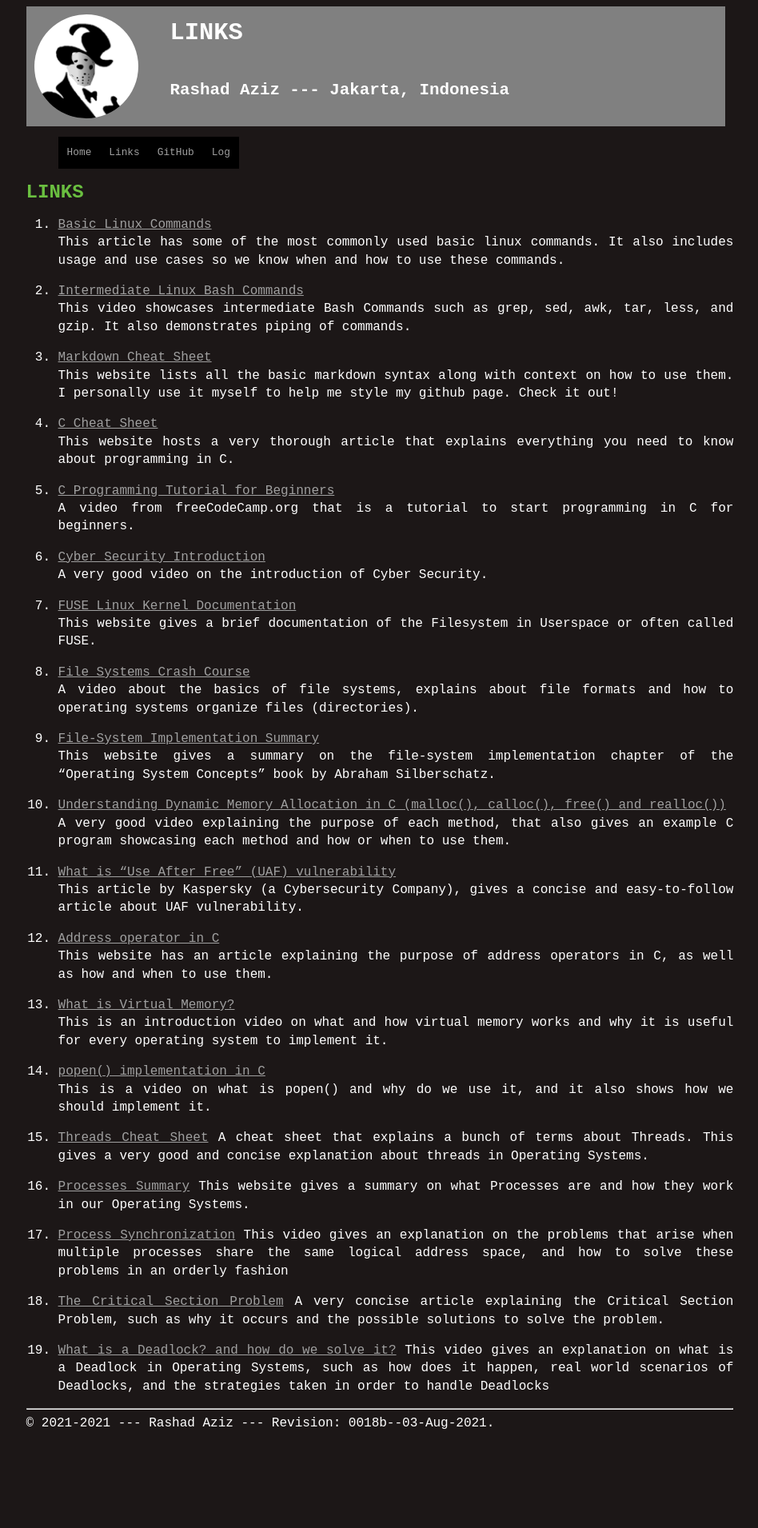
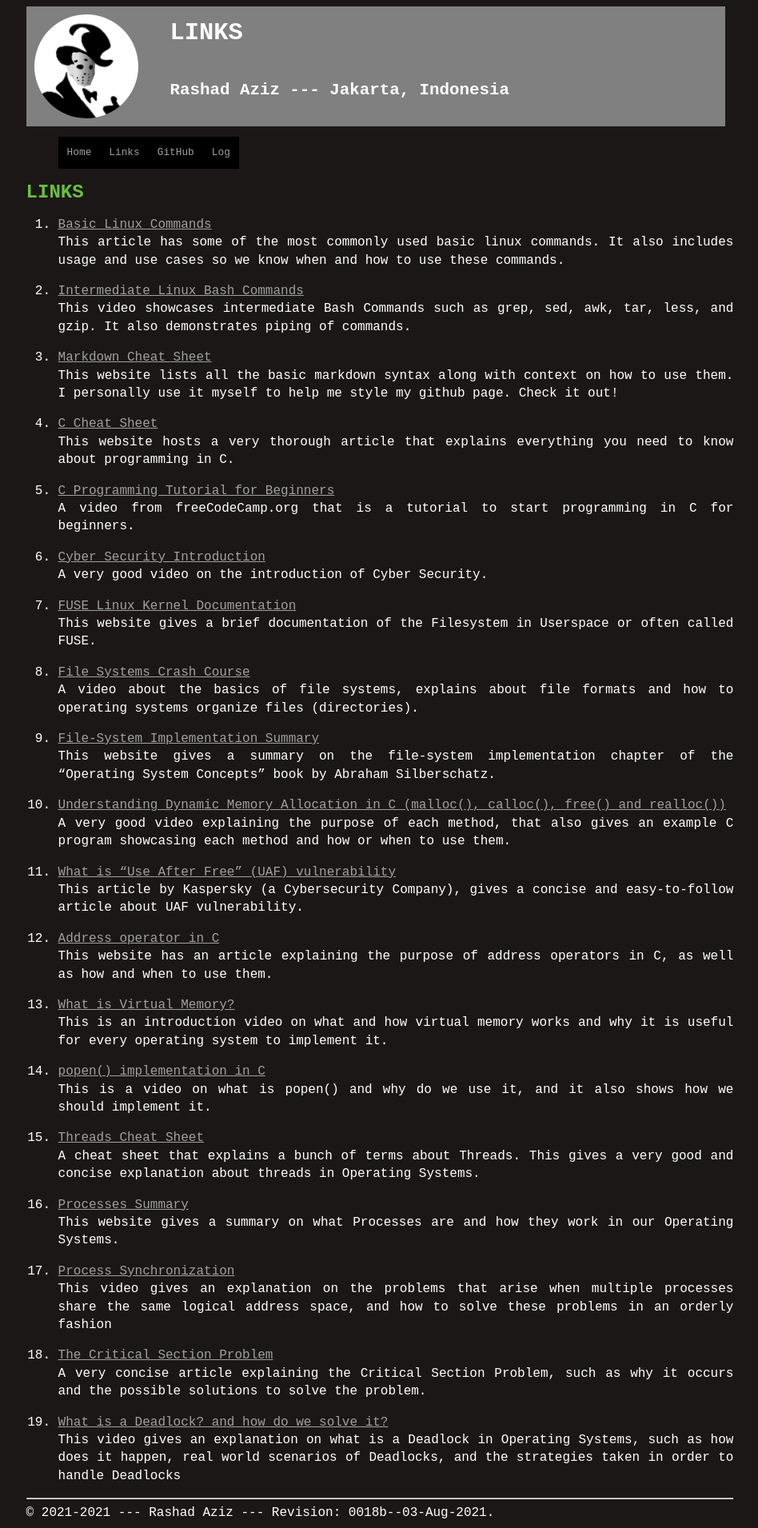
Before and after one commit to rashadaziz/os212, a Jekyll site: the page built from links.md, in a window 1280 px wide. Shown: the whole page at 80% size, without its empty margins (165-1113 px from the left). Built offline with Jekyll 4.4.1, drawn with Linux system fonts in a browser that asks for light colours; our own code applies the rules of GitHub Pages for plain Markdown files; before the commit the page ends 1798 px from its top, so only the background shows below that.

```diff
--- a/links.md
+++ b/links.md
@@ -49,17 +49,17 @@ This is an introduction video on what and how virtual memory works and why it is
 14. [popen() implementation in C](https://www.youtube.com/watch?v=tEQHRaPAL-o)<br>
 This is a video on what is popen() and why do we use it, and it also shows how we should implement it.
 
-15. [Threads Cheat Sheet](https://github.com/okeeffed/cheat-sheets/blob/master/COMP3520-OS/3-Threads.md)
+15. [Threads Cheat Sheet](https://github.com/okeeffed/cheat-sheets/blob/master/COMP3520-OS/3-Threads.md)<br>
 A cheat sheet that explains a bunch of terms about Threads. This gives a very good and concise explanation about threads in Operating Systems.
 
-16. [Processes Summary](https://www.cs.uic.edu/~jbell/CourseNotes/OperatingSystems/3_Processes.html)
+16. [Processes Summary](https://www.cs.uic.edu/~jbell/CourseNotes/OperatingSystems/3_Processes.html)<br>
 This website gives a summary on what Processes are and how they work in our Operating Systems.
 
-17. [Process Synchronization](https://www.youtube.com/watch?v=ph2awKa8r5Y)
+17. [Process Synchronization](https://www.youtube.com/watch?v=ph2awKa8r5Y)<br>
 This video gives an explanation on the problems that arise when multiple processes share the same logical address space, and how to solve these problems in an orderly fashion
 
-18. [The Critical Section Problem](https://www.tutorialspoint.com/critical-section-problem)
+18. [The Critical Section Problem](https://www.tutorialspoint.com/critical-section-problem)<br>
 A very concise article explaining the Critical Section Problem, such as why it occurs and the possible solutions to solve the problem.
 
-19. [What is a Deadlock? and how do we solve it?](https://www.youtube.com/watch?v=UVo9mGARkhQ)
+19. [What is a Deadlock? and how do we solve it?](https://www.youtube.com/watch?v=UVo9mGARkhQ)<br>
 This video gives an explanation on what is a Deadlock in Operating Systems, such as how does it happen, real world scenarios of Deadlocks, and the strategies taken in order to handle Deadlocks
```
